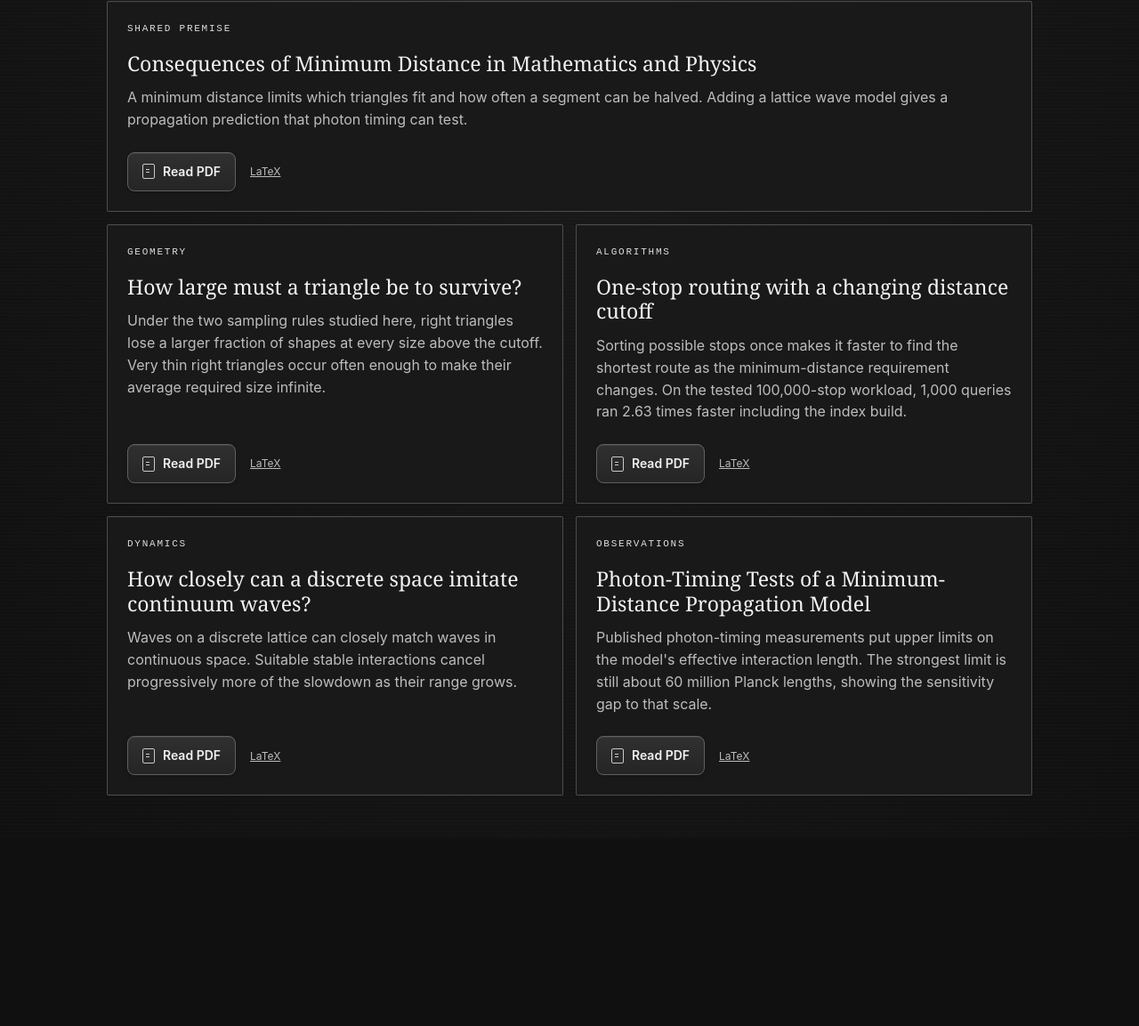
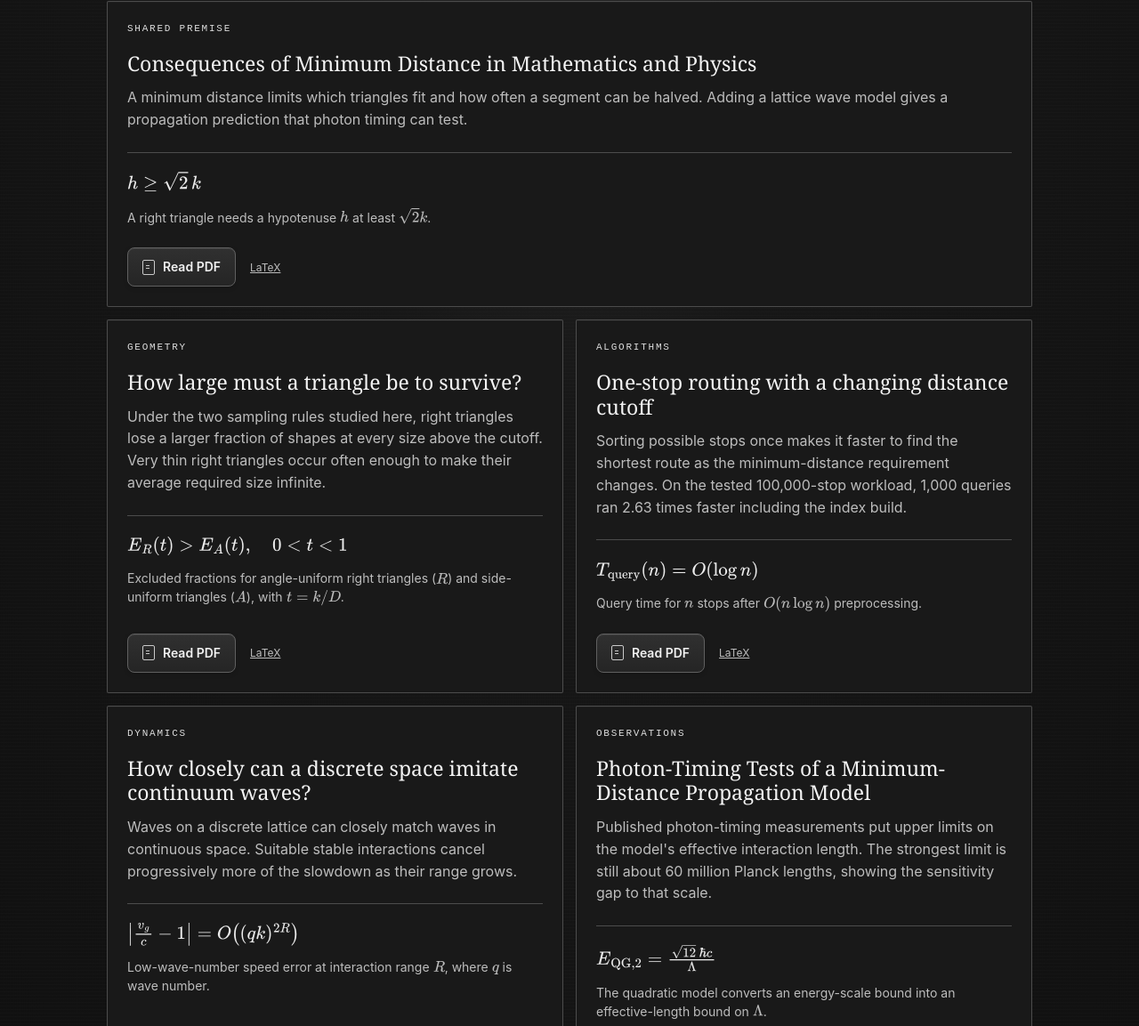
Before and after one commit to jonland82/minimum-distance-analytical-mechanics, a plain HTML site: page index.html in a window 1280 px wide. Shown: the part 629-1782 px from the top of the page at 89% size. Before the commit the page ends 1571 px from the top, so only its background shows below. Drawn offline with nearby package versions, Linux system fonts and the light colour scheme.

Commit message:
Add a key equation and explanation to each paper card

```diff
--- a/index.html
+++ b/index.html
@@ -60,11 +60,11 @@
     <section id="papers" aria-labelledby="papers-title">
       <div class="section-head"><h2 id="papers-title">Papers</h2></div>
       <div class="story-grid paper-list companion-grid">
-        <article class="story-card"><span class="eyebrow cyan">Shared premise</span><h3>Consequences of Minimum Distance in Mathematics and Physics</h3><p>A minimum distance limits which triangles fit and how often a segment can be halved. Adding a lattice wave model gives a propagation prediction that photon timing can test.</p><div class="actions"><a class="button primary" href="consequences_of_minimum_distance.pdf" aria-label="Read Consequences of Minimum Distance in Mathematics and Physics (PDF)">Read PDF</a><a class="text-link" href="consequences_of_minimum_distance.tex" aria-label="LaTeX source for Consequences of Minimum Distance in Mathematics and Physics">LaTeX</a></div></article>
-        <article class="story-card"><span class="eyebrow cyan">Geometry</span><h3>How large must a triangle be to survive?</h3><p>Under the two sampling rules studied here, right triangles lose a larger fraction of shapes at every size above the cutoff. Very thin right triangles occur often enough to make their average required size infinite.</p><div class="actions"><a class="button primary" href="triangle_companion/triangle_exclusion.pdf" aria-label="Read How large must a triangle be to survive? (PDF)">Read PDF</a><a class="text-link" href="triangle_companion/triangle_exclusion.tex" aria-label="LaTeX source for How large must a triangle be to survive?">LaTeX</a></div></article>
-        <article class="story-card"><span class="eyebrow cyan">Algorithms</span><h3>One-stop routing with a changing distance cutoff</h3><p>Sorting possible stops once makes it faster to find the shortest route as the minimum-distance requirement changes. On the tested 100,000-stop workload, 1,000 queries ran 2.63 times faster including the index build.</p><div class="actions"><a class="button primary" href="routing_note/one_stop_routing.pdf" aria-label="Read One-stop routing with a changing distance cutoff (PDF)">Read PDF</a><a class="text-link" href="routing_note/one_stop_routing.tex" aria-label="LaTeX source for One-stop routing with a changing distance cutoff">LaTeX</a></div></article>
-        <article class="story-card"><span class="eyebrow green">Dynamics</span><h3>How closely can a discrete space imitate continuum waves?</h3><p>Waves on a discrete lattice can closely match waves in continuous space. Suitable stable interactions cancel progressively more of the slowdown as their range grows.</p><div class="actions"><a class="button primary" href="dynamics_study/dynamics_note.pdf" aria-label="Read How closely can a discrete space imitate continuum waves? (PDF)">Read PDF</a><a class="text-link" href="dynamics_study/dynamics_note.tex" aria-label="LaTeX source for How closely can a discrete space imitate continuum waves?">LaTeX</a></div></article>
-        <article class="story-card"><span class="eyebrow gold">Observations</span><h3>Photon-Timing Tests of a Minimum-Distance Propagation Model</h3><p>Published photon-timing measurements put upper limits on the model's effective interaction length. The strongest limit is still about 60 million Planck lengths, showing the sensitivity gap to that scale.</p><div class="actions"><a class="button primary" href="companion_note/photon_timing_companion.pdf" aria-label="Read Photon-Timing Tests of a Minimum-Distance Propagation Model (PDF)">Read PDF</a><a class="text-link" href="companion_note/photon_timing_companion.tex" aria-label="LaTeX source for Photon-Timing Tests of a Minimum-Distance Propagation Model">LaTeX</a></div></article>
+        <article class="story-card"><span class="eyebrow cyan">Shared premise</span><h3>Consequences of Minimum Distance in Mathematics and Physics</h3><p>A minimum distance limits which triangles fit and how often a segment can be halved. Adding a lattice wave model gives a propagation prediction that photon timing can test.</p><figure class="paper-equation"><div class="formula">\(h\geq\sqrt{2}\,k\)</div><figcaption>A right triangle needs a hypotenuse \(h\) at least \(\sqrt{2}k\).</figcaption></figure><div class="actions"><a class="button primary" href="consequences_of_minimum_distance.pdf" aria-label="Read Consequences of Minimum Distance in Mathematics and Physics (PDF)">Read PDF</a><a class="text-link" href="consequences_of_minimum_distance.tex" aria-label="LaTeX source for Consequences of Minimum Distance in Mathematics and Physics">LaTeX</a></div></article>
+        <article class="story-card"><span class="eyebrow cyan">Geometry</span><h3>How large must a triangle be to survive?</h3><p>Under the two sampling rules studied here, right triangles lose a larger fraction of shapes at every size above the cutoff. Very thin right triangles occur often enough to make their average required size infinite.</p><figure class="paper-equation"><div class="formula">\(E_R(t)>E_A(t),\quad 0&lt;t&lt;1\)</div><figcaption>Excluded fractions for angle-uniform right triangles (\(R\)) and side-uniform triangles (\(A\)), with \(t=k/D\).</figcaption></figure><div class="actions"><a class="button primary" href="triangle_companion/triangle_exclusion.pdf" aria-label="Read How large must a triangle be to survive? (PDF)">Read PDF</a><a class="text-link" href="triangle_companion/triangle_exclusion.tex" aria-label="LaTeX source for How large must a triangle be to survive?">LaTeX</a></div></article>
+        <article class="story-card"><span class="eyebrow cyan">Algorithms</span><h3>One-stop routing with a changing distance cutoff</h3><p>Sorting possible stops once makes it faster to find the shortest route as the minimum-distance requirement changes. On the tested 100,000-stop workload, 1,000 queries ran 2.63 times faster including the index build.</p><figure class="paper-equation"><div class="formula">\(T_{\mathrm{query}}(n)=O(\log n)\)</div><figcaption>Query time for \(n\) stops after \(O(n\log n)\) preprocessing.</figcaption></figure><div class="actions"><a class="button primary" href="routing_note/one_stop_routing.pdf" aria-label="Read One-stop routing with a changing distance cutoff (PDF)">Read PDF</a><a class="text-link" href="routing_note/one_stop_routing.tex" aria-label="LaTeX source for One-stop routing with a changing distance cutoff">LaTeX</a></div></article>
+        <article class="story-card"><span class="eyebrow green">Dynamics</span><h3>How closely can a discrete space imitate continuum waves?</h3><p>Waves on a discrete lattice can closely match waves in continuous space. Suitable stable interactions cancel progressively more of the slowdown as their range grows.</p><figure class="paper-equation"><div class="formula">\(\left|\frac{v_g}{c}-1\right|=O\!\left((qk)^{2R}\right)\)</div><figcaption>Low-wave-number speed error at interaction range \(R\), where \(q\) is wave number.</figcaption></figure><div class="actions"><a class="button primary" href="dynamics_study/dynamics_note.pdf" aria-label="Read How closely can a discrete space imitate continuum waves? (PDF)">Read PDF</a><a class="text-link" href="dynamics_study/dynamics_note.tex" aria-label="LaTeX source for How closely can a discrete space imitate continuum waves?">LaTeX</a></div></article>
+        <article class="story-card"><span class="eyebrow gold">Observations</span><h3>Photon-Timing Tests of a Minimum-Distance Propagation Model</h3><p>Published photon-timing measurements put upper limits on the model's effective interaction length. The strongest limit is still about 60 million Planck lengths, showing the sensitivity gap to that scale.</p><figure class="paper-equation"><div class="formula">\(E_{\mathrm{QG},2}=\frac{\sqrt{12}\,\hbar c}{\Lambda}\)</div><figcaption>The quadratic model converts an energy-scale bound into an effective-length bound on \(\Lambda\).</figcaption></figure><div class="actions"><a class="button primary" href="companion_note/photon_timing_companion.pdf" aria-label="Read Photon-Timing Tests of a Minimum-Distance Propagation Model (PDF)">Read PDF</a><a class="text-link" href="companion_note/photon_timing_companion.tex" aria-label="LaTeX source for Photon-Timing Tests of a Minimum-Distance Propagation Model">LaTeX</a></div></article>
       </div>
     </section>
   </main>
--- a/site.css
+++ b/site.css
@@ -817,6 +817,9 @@ input[type=range] { display: block; width: 200px; margin-top: 12px; accent-color
     linear-gradient(currentColor, currentColor) 3px 8px / 4px 1px no-repeat;
   opacity: .8;
 }
+.paper-equation { margin: 16px 0 8px; padding-top: 16px; border-top: 1px solid var(--line); }
+.paper-equation .formula { max-width: 100%; overflow-x: auto; padding: 4px 0; color: var(--text); font-size: 17px; }
+.paper-equation figcaption { margin-top: 8px; color: var(--muted); font-size: 14px; line-height: 1.5; }
 .text-link { font-size: 12px; padding: 9px 0; color: var(--muted); text-decoration: underline; }
 .paper-list .eyebrow { font-family: 'Courier New', monospace; letter-spacing: .16em; }
 .text-link:hover { color: #ffffff; }
```
